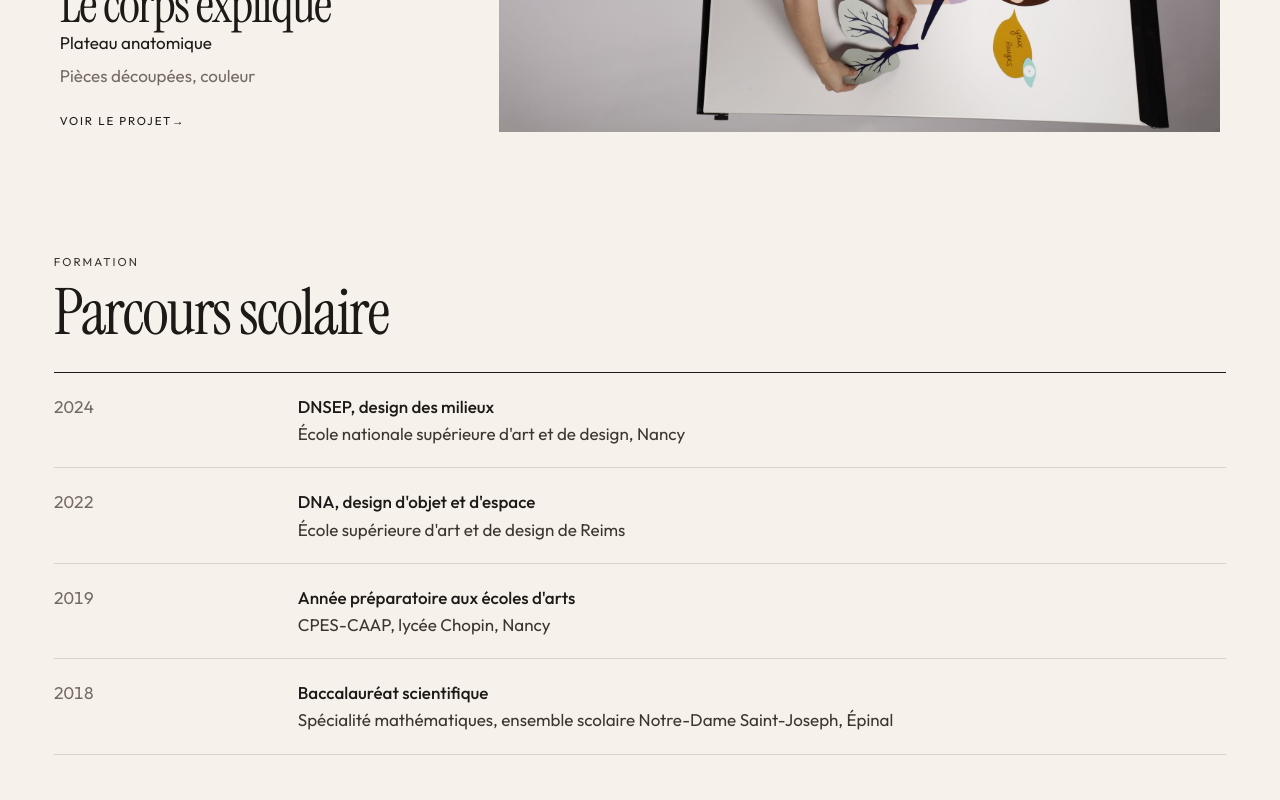
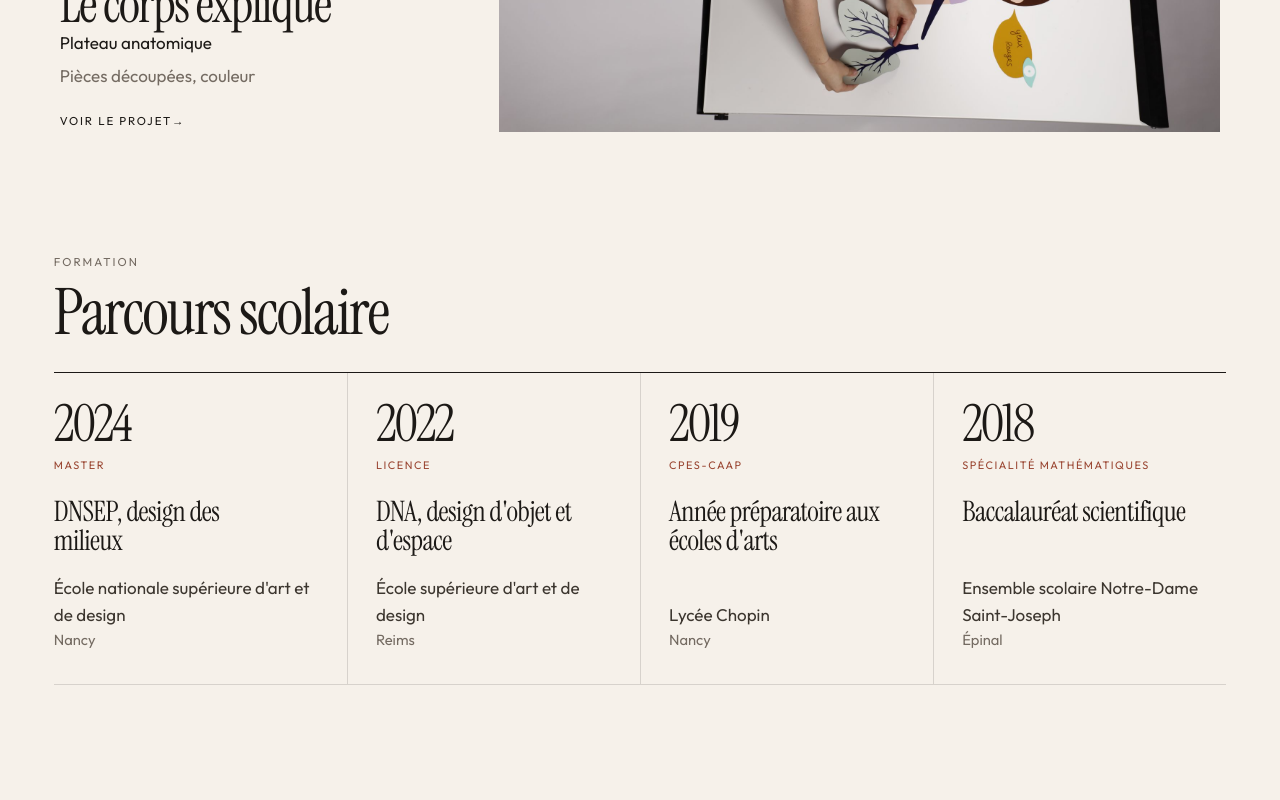
Before and after one commit to Silenixx/constance-portfolio, a React (Vite) app: page / in a window 1280 px wide. Shown: the part 4140-4940 px from the top of the page. Built offline with nearby package versions, Linux system fonts and the light colour scheme.

Commit message:
Refactor Formation component to use custom styling and restructure education data format, enhancing readability and layout.

```diff
--- a/src/components/Formation/Formation.jsx
+++ b/src/components/Formation/Formation.jsx
@@ -1,13 +1,24 @@
-import { Timeline } from "../Timeline/Timeline";
+import styles from "./Formation.module.css";
 import { education } from "../../data/site.js";
 
 export function Formation() {
   return (
-    <Timeline
-      id="formation"
-      kicker="Formation"
-      title="Parcours scolaire"
-      items={education}
-    />
+    <section className={styles.section} id="formation">
+      <p className={styles.kicker}>Formation</p>
+      <h2>Parcours scolaire</h2>
+      <ol>
+        {education.map((item) => (
+          <li key={`${item.year}-${item.title}`}>
+            <div className={styles.head}>
+              <span>{item.year}</span>
+              <p>{item.level}</p>
+            </div>
+            <strong>{item.title}</strong>
+            <p className={styles.school}>{item.school}</p>
+            <p className={styles.city}>{item.city}</p>
+          </li>
+        ))}
+      </ol>
+    </section>
   );
 }
--- /dev/null
+++ b/src/components/Formation/Formation.module.css
@@ -0,0 +1,112 @@
+.section {
+  padding: clamp(72px, 10vw, 120px) var(--pad) 0;
+  scroll-margin-top: 88px;
+}
+
+.kicker {
+  font-size: 0.72rem;
+  letter-spacing: 0.18em;
+  text-transform: uppercase;
+  color: var(--muted);
+}
+
+.section h2 {
+  margin: 12px 0 28px;
+  font-family: var(--serif);
+  font-weight: 400;
+  font-size: clamp(2.4rem, 5vw, 4rem);
+  line-height: 0.95;
+  letter-spacing: -0.03em;
+}
+
+.section ol {
+  display: grid;
+  grid-template-columns: repeat(4, minmax(0, 1fr));
+  border-top: 1px solid var(--ink);
+  border-bottom: 1px solid var(--line);
+}
+
+.section li {
+  display: flex;
+  flex-direction: column;
+  min-height: 240px;
+  padding: 28px 28px 32px 0;
+}
+
+.section li + li {
+  padding-left: 28px;
+  border-left: 1px solid var(--line);
+}
+
+.head {
+  display: flex;
+  flex-direction: column;
+  align-items: flex-start;
+  gap: 10px;
+}
+
+.head span {
+  font-family: var(--serif);
+  font-size: clamp(2.4rem, 4vw, 3.4rem);
+  line-height: 0.9;
+  letter-spacing: -0.04em;
+}
+
+.head p {
+  font-size: 0.68rem;
+  letter-spacing: 0.14em;
+  text-transform: uppercase;
+  color: var(--clay);
+}
+
+.section strong {
+  display: block;
+  max-width: 18ch;
+  margin-top: 22px;
+  font-family: var(--serif);
+  font-weight: 400;
+  font-size: clamp(1.45rem, 2.2vw, 1.9rem);
+  line-height: 1.05;
+  letter-spacing: -0.02em;
+}
+
+.school {
+  margin-top: auto;
+  padding-top: 18px;
+  color: var(--ink-soft);
+}
+
+.city {
+  color: var(--muted);
+  font-size: 0.92rem;
+}
+
+@media (max-width: 900px) {
+  .section ol { grid-template-columns: 1fr 1fr; }
+
+  .section li + li { border-left: 0; padding-left: 0; }
+
+  .section li:nth-child(even) {
+    padding-left: 28px;
+    border-left: 1px solid var(--line);
+  }
+
+  .section li:nth-child(-n + 2) {
+    padding-bottom: 28px;
+    border-bottom: 1px solid var(--line);
+  }
+}
+
+@media (max-width: 640px) {
+  .section ol { grid-template-columns: 1fr; }
+
+  .section li,
+  .section li:nth-child(even) {
+    min-height: 0;
+    padding: 24px 0;
+    border-left: 0;
+    border-bottom: 1px solid var(--line);
+  }
+
+  .section li:last-child { border-bottom: 0; }
+}
--- a/src/data/site.js
+++ b/src/data/site.js
@@ -134,23 +134,31 @@ export const projects = [
 export const education = [
   {
     year: "2024",
+    level: "Master",
     title: "DNSEP, design des milieux",
-    place: "École nationale supérieure d'art et de design, Nancy",
+    school: "École nationale supérieure d'art et de design",
+    city: "Nancy",
   },
   {
     year: "2022",
+    level: "Licence",
     title: "DNA, design d'objet et d'espace",
-    place: "École supérieure d'art et de design de Reims",
+    school: "École supérieure d'art et de design",
+    city: "Reims",
   },
   {
     year: "2019",
+    level: "CPES-CAAP",
     title: "Année préparatoire aux écoles d'arts",
-    place: "CPES-CAAP, lycée Chopin, Nancy",
+    school: "Lycée Chopin",
+    city: "Nancy",
   },
   {
     year: "2018",
+    level: "Spécialité mathématiques",
     title: "Baccalauréat scientifique",
-    place: "Spécialité mathématiques, ensemble scolaire Notre-Dame Saint-Joseph, Épinal",
+    school: "Ensemble scolaire Notre-Dame Saint-Joseph",
+    city: "Épinal",
   },
 ];
 
```
